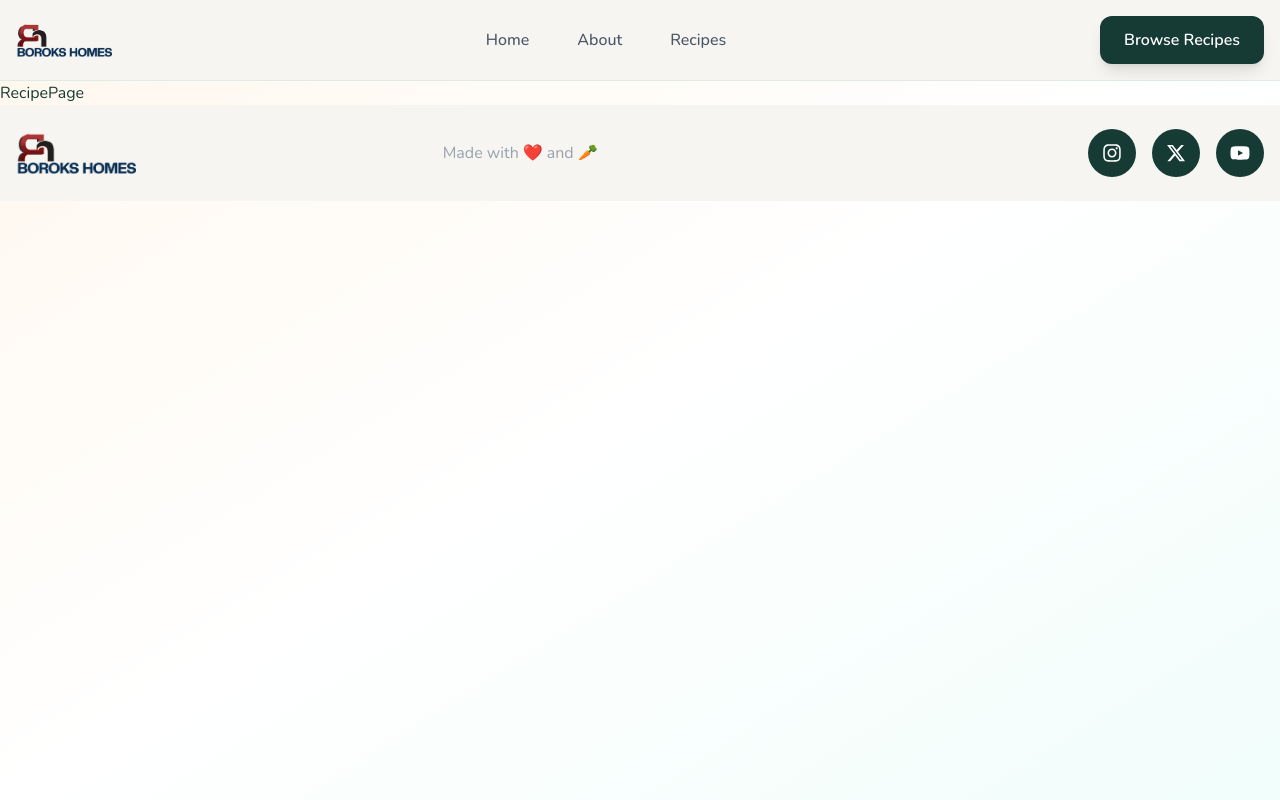
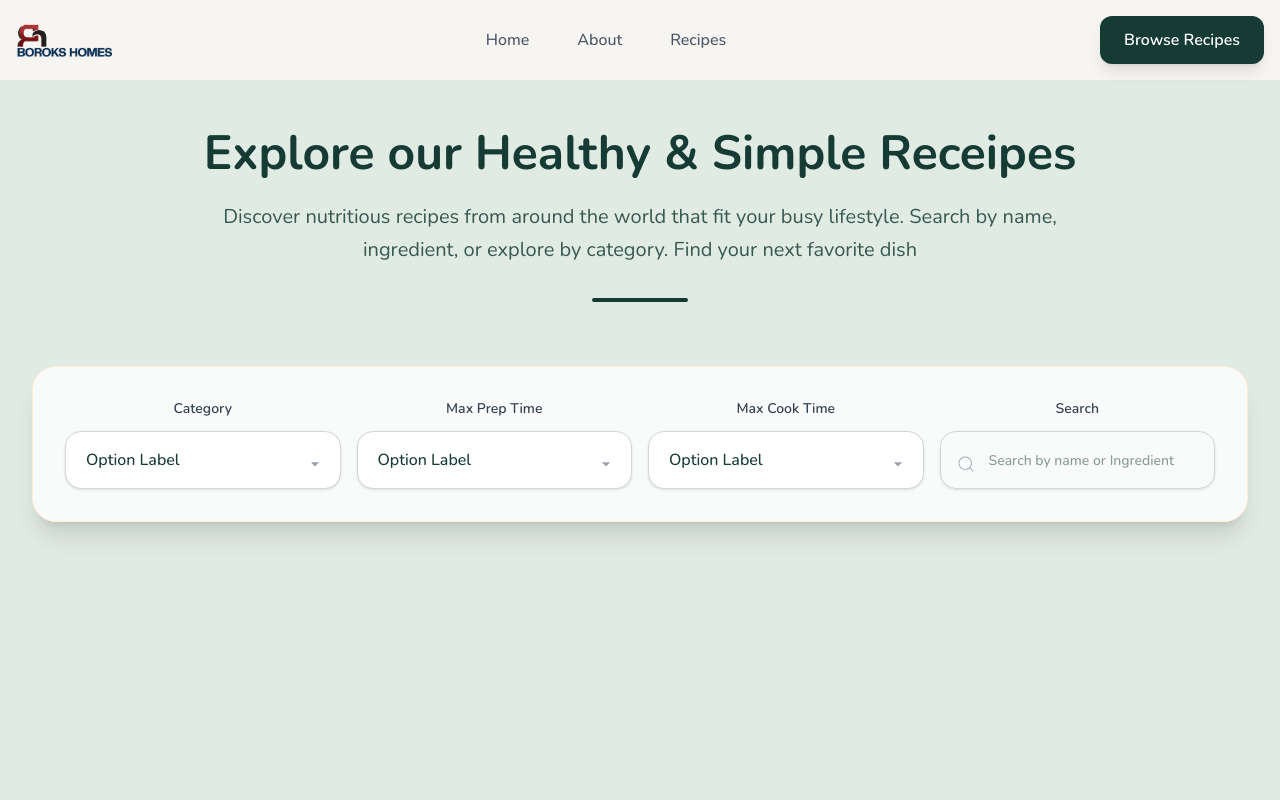
Before and after one commit to kaadak/Recipe-finder, a React (Vite) app: page /recipes in a window 1280 px wide. Shown: the top 800 px of the page. Built offline with nearby package versions, Linux system fonts and the light colour scheme.

Commit message:
Done with the filter card design

```diff
--- /dev/null
+++ b/src/components/Filter.jsx
@@ -0,0 +1,71 @@
+import React from "react";
+import { MdArrowDropDown } from "react-icons/md";
+
+import { CiSearch } from "react-icons/ci";
+
+
+const Filter = () => {
+  return (
+    <div className="bg-white/80 backdrop-blur-sm rounded-3xl p-8 shadow-xl mb-12 border border-orange-100">
+      <div className="grid grid-cols-1 md:grid-cols-4 gap-4">
+
+        <div className="relative">
+          <label className="block text-sm font-semibold text-gray-700 mb-3 ">
+          Category
+        </label>
+          <select className="w-full px-5 py-4 border border-gray-300 rounded-2xl focus:ring-orange-500 focus:border-transparent outline-none transition-all duration-300 appearance-none bg-white shadow-sm hover:shadow-md font-medium">
+            {/* Conditional Rendering */}
+
+            <option>Option Label</option>
+          </select>
+
+          <MdArrowDropDown  className="absolute right-4 top-1/2 transform translate-y-1/2 w-5 h-5 text-gray-400 pointer-events-none"/>
+        </div>
+
+        <div className="relative">
+        <label className="block text-sm font-semibold text-gray-700 mb-3">
+          Max Prep Time
+        </label>
+
+        <select className="w-full px-5 py-4 border border-gray-300 rounded-2xl focus:ring-orange-500 focus:border-transparent outline-none transition-all duration-300 appearance-none bg-white shadow-sm hover:shadow-md font-medium">
+            {/* Conditional Rendering */}
+
+            <option>Option Label</option>
+          </select>
+
+          <MdArrowDropDown  className="absolute right-4 top-1/2 transform translate-y-1/2 w-5 h-5 text-gray-400 pointer-events-none"/>
+      </div>
+
+      <div className="relative">
+        <label className="block text-sm font-semibold text-gray-700 mb-3">
+          Max Cook Time
+        </label>
+
+        <select className="w-full px-5 py-4 border border-gray-300 rounded-2xl focus:ring-orange-500 focus:border-transparent outline-none transition-all duration-300 appearance-none bg-white shadow-sm hover:shadow-md font-medium">
+            {/* Conditional Rendering */}
+
+            <option>Option Label</option>
+          </select>
+
+          <MdArrowDropDown  className="absolute right-4 top-1/2 transform translate-y-1/2 w-5 h-5 text-gray-400 pointer-events-none"/>
+      </div>
+
+      <div className="relative">
+        <label className="block text-sm font-semibold text-gray-700 mb-3">
+          Search
+        </label>
+
+        <input placeholder="Search by name or Ingredient" type="text" className="w-full px-5 py-4 pl-12 border border-gray-300 rounded-2xl focus:ring-2 focus:ring-orange-500 focus:border-transparent outline-none transition-all duration-300 shadow-sm hover:shadow-md placeholder:text-sm font-medium" />
+
+        <CiSearch className="absolute left-4 top-1/2 transform translate-y-1/2 w-5 h-5 text-gray-400" />
+
+      </div>
+
+      </div>
+
+
+    </div>
+  );
+};
+
+export default Filter;
--- a/src/pages/RecipePage.jsx
+++ b/src/pages/RecipePage.jsx
@@ -1,11 +1,47 @@
-import React from 'react'
+import React from "react";
+import { BiRefresh } from "react-icons/bi";
+import Filter from '../components/Filter'
+
 
 const RecipePage = () => {
   return (
-    <div>
-      RecipePage
+    <div className="min-h-screen bg-light-neutral-200">
+      <div className="container mx-auto text-center px-4 py-12">
+        <h1 className="text-3xl lg:text-5xl font-bold text-primary mb-6">
+          Explore our <span>Healthy & Simple</span> Receipes
+        </h1>
+
+        <p className="text-xl text-secondary max-w-4xl mx-auto leading-relaxed mb-8">
+
+          Discover nutritious recipes from around the world that fit your busy lifestyle. Search by name, ingredient, or explore by category. Find your next favorite dish
+
+        </p>
+
+        <div className="w-24 h-1 bg-primary mx-auto rounded-full mb-10"></div>
+        {/* conditional rendering */}
+
+      {/* <div className="mt-8 p-8 bg-red-50 border border-red-200 rounded-2xl inline-block">
+        <p className="text-red-600">Error</p>
+        <button className="mt-4 inline-flex items-center px-6 py-3 bg-orange-400  text-white rounded-xl hover:bg-orange-400 transition-all duration-300 font-semibold"><BiRefresh className="w-4 h-4 mr-2" /></button>
+      </div> */}
+
+      {/* Filter Bar */}
+
+      <div className="py-6">
+
+        <div className="container mx-auto px-4">
+
+          <Filter/>
+
+        </div>
+
+      </div>
+
+      </div>
+
+
     </div>
-  )
-}
+  );
+};
 
-export default RecipePage
+export default RecipePage;
```
Also changed, not shown: src/pages/AboutPage.jsx (line endings or trailing spaces).
